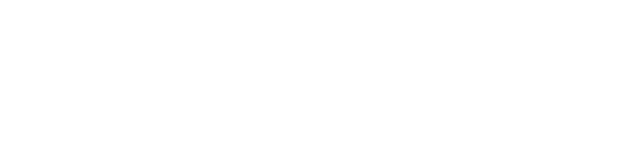
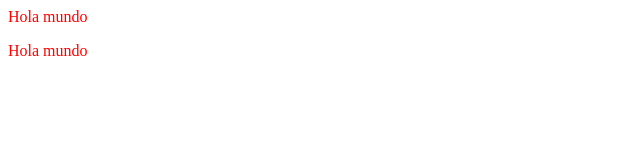
Before and after one commit to Emi1213/HTML-y-CSSS, a plain HTML site: page index.html in a window 1280 px wide. Shown: the whole page, without its empty margins (0-640 px from the left). Drawn offline with Linux system fonts and the light colour scheme.

Commit message:
Se agrego una etiqueta p

```diff
--- a/index.html
+++ b/index.html
@@ -1,12 +1,6 @@
-<!DOCTYPE html>
-<html lang="en">
-<head>
-    <meta charset="UTF-8">
-    <meta http-equiv="X-UA-Compatible" content="IE=edge">
-    <meta name="viewport" content="width=device-width, initial-scale=1.0">
-    <title>Proyecto CSS</title>
-</head>
-<body>
-
-</body>
-</html>
+<p style= "color:red">
+    Hola mundo
+</p>
+<p style= "color:red">
+    Hola mundo
+</p>
```
Also changed, not shown: 1 other file.
